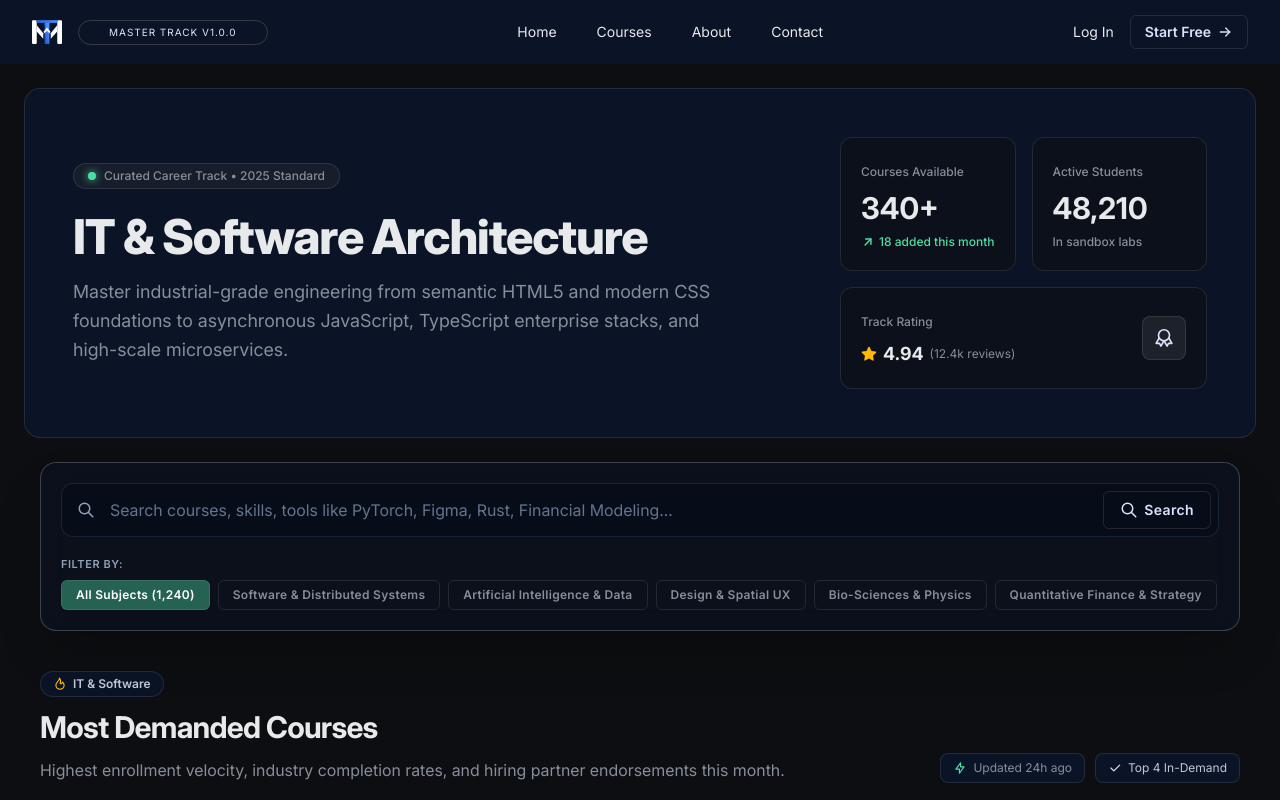
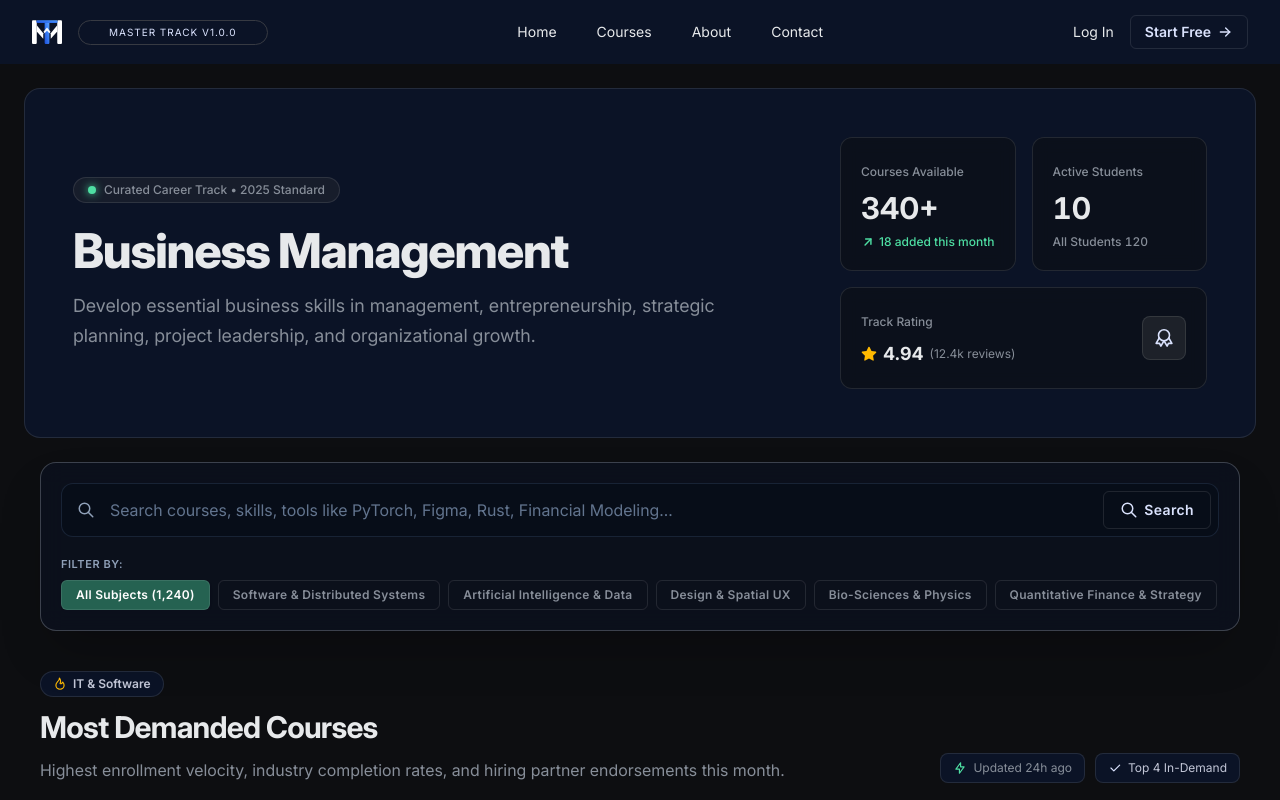
Before and after one commit to RaviGahire/lms-app, a React (Vite) app in the folder front-end/: page /category/business-management in a window 1280 px wide. Shown: the top 800 px of the page. Built offline with nearby package versions, Linux system fonts and the light colour scheme.

Commit message:
fix: enhance CategoryHeroBanner to dynamically display category titles and subtitles based on URL

```diff
--- a/front-end/src/features/courses/components/CategoryHeroBanner.tsx
+++ b/front-end/src/features/courses/components/CategoryHeroBanner.tsx
@@ -1,10 +1,76 @@
-import { IconAward, IconStarFilled, IconArrowUpRight } from '@tabler/icons-react';
+import {
+  IconAward,
+  IconStarFilled,
+  IconArrowUpRight,
+} from '@tabler/icons-react';
 
-export const CategoryHeroBanner = ()=> {
+import { useLocation } from 'react-router-dom';
+
+type CategoryInfo = {
+  title: string;
+  subTitle: string;
+};
+
+const categoryTitles: Record<string, CategoryInfo> = {
+  '/category/it-software': {
+    title: 'IT & Software',
+    subTitle:
+      'Master industrial-grade engineering from semantic HTML5 and modern CSS foundations to asynchronous JavaScript, TypeScript enterprise stacks, and high-scale microservices.',
+  },
+
+  '/category/design-creative': {
+    title: 'Design & Creativity',
+    subTitle:
+      'Transform your creative ideas into stunning visual experiences through graphic design, UI/UX, digital illustration, and modern creative tools.',
+  },
+
+  '/category/ai-data-science': {
+    title: 'AI & Data Science',
+    subTitle:
+      'Explore artificial intelligence, machine learning, data analytics, and deep learning to turn complex data into intelligent solutions.',
+  },
+
+  '/category/personal-development': {
+    title: 'Personal Development',
+    subTitle:
+      'Build confidence, improve communication, strengthen leadership skills, and develop productive habits to reach your personal and professional goals.',
+  },
+
+  '/category/photography-video': {
+    title: 'Photography & Video',
+    subTitle:
+      'Learn photography, video production, lighting, composition, and editing techniques to create compelling visual stories.',
+  },
+
+  '/category/business-management': {
+    title: 'Business Management',
+    subTitle:
+      'Develop essential business skills in management, entrepreneurship, strategic planning, project leadership, and organizational growth.',
+  },
+
+  '/category/marketing-growth': {
+    title: 'Marketing & Growth',
+    subTitle:
+      'Learn digital marketing, SEO, content strategy, social media, and growth techniques to reach audiences and build successful brands.',
+  },
+
+  '/category/science-engineering': {
+    title: 'Science & Engineering',
+    subTitle:
+      'Explore scientific principles and engineering concepts through practical learning, innovative technologies, and real-world problem-solving.',
+  },
+};
+
+export const CategoryHeroBanner = () => {
+  const url = useLocation();
+const category = categoryTitles[url?.pathname ?? ''];
+const bannerTitle = category?.title ?? 'All Courses';
+const bannerSubTitle =
+  category?.subTitle ?? 'Explore courses and develop new skills.';
 
   return (
     <div className="w-full p-6">
-            <div className="mx-auto flex max-w-7xl flex-col gap-10 rounded-2xl border border-subtle bg-card p-8 lg:flex-row lg:items-center lg:justify-between lg:p-12">
+      <div className="mx-auto flex max-w-7xl flex-col gap-10 rounded-2xl border border-subtle bg-card p-8 lg:flex-row lg:items-center lg:justify-between lg:p-12">
         {/* Information & Tags */}
         <div className="flex-1 space-y-6">
           {/* Badge */}
@@ -16,15 +82,12 @@ export const CategoryHeroBanner = ()=> {
           {/* Title & Description */}
           <div className="space-y-4">
             <h1 className="text-3xl font-extrabold tracking-tight text-primary sm:text-4xl lg:text-5xl">
-              IT &amp; Software Architecture
+              {bannerTitle}
             </h1>
             <p className="max-w-2xl text-base leading-relaxed text-muted sm:text-lg">
-              Master industrial-grade engineering from semantic HTML5 and modern CSS
-              foundations to asynchronous JavaScript, TypeScript enterprise stacks, and high-scale
-              microservices.
+            {bannerSubTitle}
             </p>
           </div>
-
         </div>
 
         {/*  Metric Cards */}
@@ -33,7 +96,9 @@ export const CategoryHeroBanner = ()=> {
           <div className="grid grid-cols-2 gap-4">
             {/* Courses Available */}
             <div className="rounded-xl border border-subtle bg-app/50 p-5 backdrop-blur-sm">
-              <span className="text-xs font-medium text-muted">Courses Available</span>
+              <span className="text-xs font-medium text-muted">
+                Courses Available
+              </span>
               <div className="mt-2 text-2xl font-bold text-primary sm:text-3xl">
                 340+
               </div>
@@ -45,12 +110,14 @@ export const CategoryHeroBanner = ()=> {
 
             {/* Active Students */}
             <div className="rounded-xl border border-subtle bg-app/50 p-5 backdrop-blur-sm">
-              <span className="text-xs font-medium text-muted">Active Students</span>
-              <div className="mt-2 text-2xl font-bold text-primary sm:text-3xl">
-                48,210
+              <span className="text-xs font-medium text-muted">
+                Active Students
+              </span>
+              <div className="mt-2 text-2xl font-bold text-primary sm:text-3xl tabular-nums">
+                10
               </div>
-              <span className="mt-2 block text-xs font-medium text-muted">
-                In sandbox labs
+              <span className="mt-2 block text-xs font-medium text-muted tabular-nums">
+                All Students 120
               </span>
             </div>
           </div>
@@ -58,11 +125,15 @@ export const CategoryHeroBanner = ()=> {
           {/* Track Rating Card */}
           <div className="flex items-center justify-between rounded-xl border border-subtle bg-app/50 p-5 backdrop-blur-sm">
             <div>
-              <span className="text-xs font-medium text-muted">Track Rating</span>
+              <span className="text-xs font-medium text-muted">
+                Track Rating
+              </span>
               <div className="mt-2 flex items-center gap-1.5 text-lg font-bold text-primary">
                 <IconStarFilled size={16} className="text-amber-400" />
                 <span>4.94</span>
-                <span className="text-xs font-normal text-muted">(12.4k reviews)</span>
+                <span className="text-xs font-normal text-muted">
+                  (12.4k reviews)
+                </span>
               </div>
             </div>
             {/* Award Icon */}
@@ -74,4 +145,4 @@ export const CategoryHeroBanner = ()=> {
       </div>
     </div>
   );
-}
+};
```
